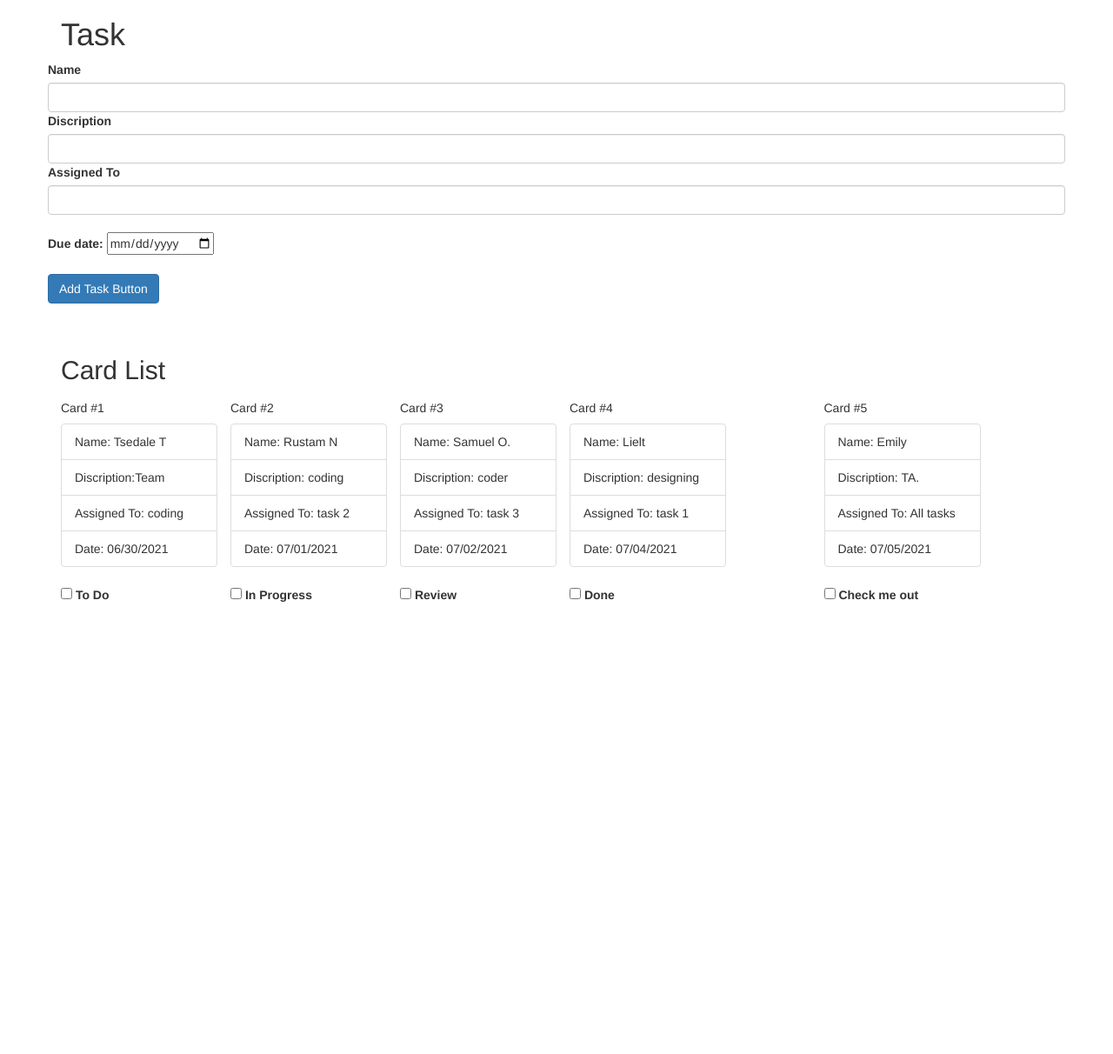
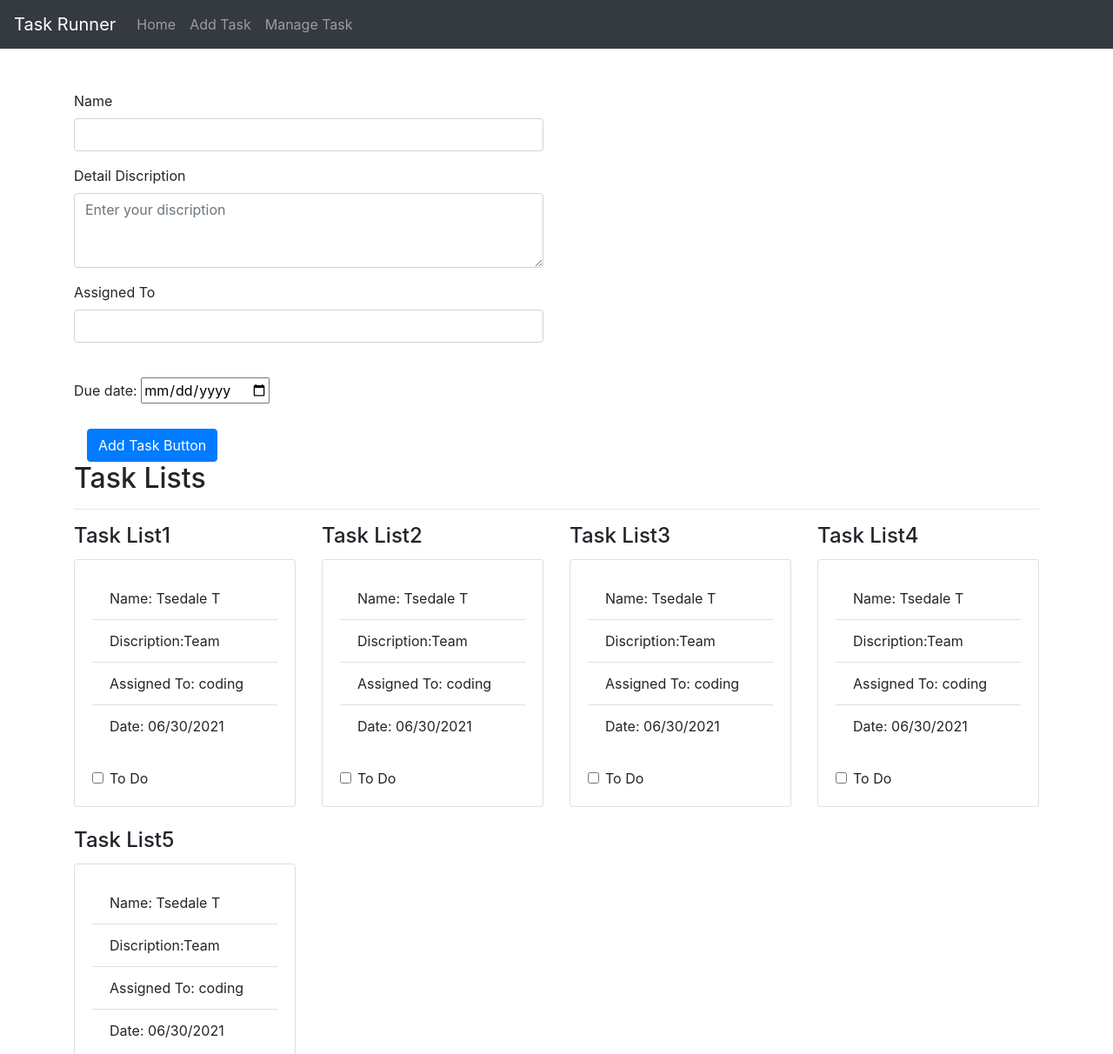
Before and after one commit to TTsedale/Final-Project, a plain HTML site: page index.html in a window 1280 px wide. Shown: the top 1212 px of the page at 87% size. Before the commit the page ends 800 px from the top, so only its background shows below. Drawn offline with nearby package versions, Linux system fonts and the light colour scheme; files that its build step writes are made by us from their sources.

Commit message:
updated html

```diff
--- a/index.html
+++ b/index.html
@@ -5,11 +5,12 @@
     <meta charset="utf-8">
     <meta http-equiv="X-UA-Compatible" content="IE=edge">
     <meta name="viewport" content="width=device-width, initial-scale=1">
+    <link rel="stylesheet" type="text/css" href="style.css">
 
     <title>Title Page</title>
 
     <!-- Bootstrap CSS -->
-    <link href="https://maxcdn.bootstrapcdn.com/bootstrap/3.3.7/css/bootstrap.min.css" rel="stylesheet">
+    <link rel="stylesheet" href="https://cdn.jsdelivr.net/npm/bootstrap@4.5.3/dist/css/bootstrap.min.css" rel="stylesheet">
 
     <!-- HTML5 Shim and Respond.js IE8 support of HTML5 elements and media queries -->
     <!-- WARNING: Respond.js doesn't work if you view the page via file:// -->
@@ -20,21 +21,48 @@
 </head>
 
 <body>
-    <div class="container">
-        <h1>Task</h1>
+
+    <nav class ="navbar navbar-expand-xl navbar-dark bg-dark">
+<a class ="navbar-brand" href ="#"> Task Runner</a>
+<button class ="navbar-toggler" type ="button" data-toggle ="collapse" data-target ="#colNav">
+<span class ="navbar-toggler-icon"></span>
+</button>
+<div class ="collapse navbar-collapse" id ="colNav">
+<ul class ="navbar-nav">
+<li class ="nav-item">
+<a class ="nav-link" href="#"> Home </a>
+</li>
+<li class ="nav-item">
+<a class ="nav-link" href ="#"> Add Task</a>
+</li>
+<li class ="nav-item">
+<a class ="nav-link" href ="#"> Manage Task </a>
+</li>
+</ul>
+</div>
+</nav>
+
+<br>
+<br>
+<div class ="container">
+    <div class="row">
+        <div class="col-md-6">
+            <form>
 
 
-        <form class="row">
-            <div class="col">
+                                 <div class="form-group">
+
                                         <label for="name" class="form-label">Name</label>
                                         <input type="text" class="form-control" id="name">
 
                                     </div>
-            <div class="col">
-                <label for="discription" class="form-label">Discription</label>
-                <input type="text" class="form-control" id="discription">
+                                   <div class="form-group">
+                                <label for="content">Detail Discription</label>
+                                <textarea id="content" class="form-control" placeholder="Enter your discription"
+                                    rows="3"></textarea>
+
                             </div>
-            <div class="col">
+                                    <div class="form-group">
                                         <label for="assignedTo" class="form-label">Assigned To</label>
                                         <input type="text" class="form-control" id="assignedTo">
                                     </div>
@@ -49,140 +77,125 @@
                                     </div>
 
                                 </form>
-        <br>
-        <br>
-
-        <h2>Card List</h2>
+                            </div>
+                        </div>
+</div>
 
 
-        <div class="row">
+    <div class="container">
+        <h2 class="card-title">Task Lists</h2>
 
-            <div class="col-lg-2">
-                <div class="card" style="width: 18rem;">
 
-                    <div class="card-body">
-                        <h5 class="card-title">Card #1</h5>
-                        <!-- <p class="card-text">good luck</p> -->
-                    </div>
-                            <ul class="list-group list-group-flush">
-                                <li class="list-group-item">Name: Tsedale T</li>
-                                <li class="list-group-item">Discription:Team</li>
-                                <li class="list-group-item">Assigned To: coding</li>
-                                <li class="list-group-item">Date: 06/30/2021 </li>
+        <hr>
+
+        <div class= "row">
+            <div class="col-12 col-md-6 col-lg-4 col-xl-3 ">
+                <h4 class="card-title">Task List1</h4>
+                    <div class="card mb-4">
+                        <div class="card-body cardone">
+                            <ul class="list-group  list-group-flush ">
+                                <li class="list-group-item cardA">Name: Tsedale T</li>
+                                <li class="list-group-item cardA">Discription:Team</li>
+                                <li class="list-group-item cardA">Assigned To: coding</li>
+                                <li class="list-group-item cardA">Date: 06/30/2021 </li>
 
                             </ul>
-
+                            <br>
                             <div class="form-check">
                                 <input class="form-check-input" type="checkbox" id="gridCheck">
-                            <label class="form-check-label" for="gridCheck">
-                                To Do
-                            </label>
+                                <label class="form-check-label" for="gridCheck">To Do</label>
                             </div>
+
 
                         </div>
                     </div>
-            <div class="col-lg-2">
-                <div class="card" style="width: 18rem;">
-
-                    <div class="card-body">
-                        <h5 class="card-title">Card #2</h5>
-                        <!-- <p class="card-text">good luck</p> -->
             </div>
-                            <ul class="list-group list-group-flush">
-                                <li class="list-group-item">Name: Rustam N</li>
-                                <li class="list-group-item">Discription: coding </li>
-                                <li class="list-group-item">Assigned To: task 2</li>
-                                <li class="list-group-item">Date: 07/01/2021 </li>
+            <div class="col-12 col-md-6 col-lg-4 col-xl-3 ">
+                <h4 class="card-title">Task List2</h4>
+                    <div class="card mb-4">
+                        <div class="cardtwo card-body">
+                            <ul class="list-group list-group-flush ">
+                                <li class="list-group-item cardA">Name: Tsedale T</li>
+                                <li class="list-group-item cardA">Discription:Team</li>
+                                <li class="list-group-item cardA">Assigned To: coding</li>
+                                <li class="list-group-item cardA">Date: 06/30/2021 </li>
 
                             </ul>
-
+                            <br>
                             <div class="form-check">
                                 <input class="form-check-input" type="checkbox" id="gridCheck">
-                            <label class="form-check-label" for="gridCheck">
-                                In Progress
-                            </label>
+                                <label class="form-check-label" for="gridCheck">To Do</label>
                             </div>
+
 
                         </div>
                     </div>
-            <div class="col-lg-2">
-                <div class="card" style="width: 18rem;">
-
-                    <div class="card-body">
-                        <h5 class="card-title">Card #3</h5>
-                        <!-- <p class="card-text">good luck</p> -->
             </div>
-                            <ul class="list-group list-group-flush">
-                                <li class="list-group-item">Name: Samuel O.</li>
-                                <li class="list-group-item">Discription: coder</li>
-                                <li class="list-group-item">Assigned To: task 3</li>
-                                <li class="list-group-item">Date: 07/02/2021 </li>
+            <div class="col-12 col-md-6 col-lg-4 col-xl-3 ">
+                <h4 class="card-title">Task List3</h4>
+                    <div class="card mb-4">
+                        <div class="cardthree card-body">
+                            <ul class=" cardA list-group list-group-flush ">
+                                <li class="list-group-item cardA">Name: Tsedale T</li>
+                                <li class="list-group-item cardA">Discription:Team</li>
+                                <li class="list-group-item cardA">Assigned To: coding</li>
+                                <li class="list-group-item cardA">Date: 06/30/2021 </li>
 
                             </ul>
-
+                            <br>
                             <div class="form-check">
                                 <input class="form-check-input" type="checkbox" id="gridCheck">
-                            <label class="form-check-label" for="gridCheck">
-                               Review
-                            </label>
+                                <label class="form-check-label" for="gridCheck">To Do</label>
                             </div>
+
 
                         </div>
                     </div>
-            <div class="col-lg-3">
-                <div class="card" style="width: 18rem;">
-
-                    <div class="card-body">
-                        <h5 class="card-title">Card #4</h5>
-                        <!-- <p class="card-text">good luck</p> -->
             </div>
-                            <ul class="list-group list-group-flush">
-                                <li class="list-group-item">Name: Lielt </li>
-                                <li class="list-group-item">Discription: designing</li>
-                                <li class="list-group-item">Assigned To: task 1</li>
-                                <li class="list-group-item">Date: 07/04/2021 </li>
+            <div class="col-12 col-md-6 col-lg-4 col-xl-3 ">
+                <h4 class="card-title">Task List4</h4>
+                    <div class="card mb-4">
+                        <div class="cardfour card-body">
+                            <ul class=" cardA list-group list-group-flush ">
+                                <li class="list-group-item cardA">Name: Tsedale T</li>
+                                <li class="list-group-item cardA">Discription:Team</li>
+                                <li class="list-group-item cardA">Assigned To: coding</li>
+                                <li class="list-group-item cardA">Date: 06/30/2021 </li>
 
                             </ul>
-
+                            <br>
                             <div class="form-check">
                                 <input class="form-check-input" type="checkbox" id="gridCheck">
-                            <label class="form-check-label" for="gridCheck">
-                                Done
-                            </label>
+                                <label class="form-check-label" for="gridCheck">To Do</label>
                             </div>
+
 
                         </div>
                     </div>
-            <div class="col-lg-3">
-                <div class="card" style="width: 18rem;">
-
-                    <div class="card-body">
-                        <h5 class="card-title">Card #5</h5>
-                        <!-- <p class="card-text">good luck</p> -->
             </div>
-                            <ul class="list-group list-group-flush">
-                                <li class="list-group-item">Name: Emily </li>
-                                <li class="list-group-item">Discription: TA. </li>
-                                <li class="list-group-item">Assigned To: All tasks</li>
-                                <li class="list-group-item">Date: 07/05/2021 </li>
+            <div class="col-12 col-md-6 col-lg-4 col-xl-3 ">
+                <h4 class="card-title">Task List5</h4>
+                    <div class="card mb-4">
+                        <div class="cardfive card-body">
+                            <ul class=" cardA list-group list-group-flush ">
+                                <li class="list-group-item cardA">Name: Tsedale T</li>
+                                <li class="list-group-item cardA">Discription:Team</li>
+                                <li class="list-group-item cardA">Assigned To: coding</li>
+                                <li class="list-group-item cardA">Date: 06/30/2021 </li>
 
                             </ul>
-
+                            <br>
                             <div class="form-check">
                                 <input class="form-check-input" type="checkbox" id="gridCheck">
-                            <label class="form-check-label" for="gridCheck">
-                                Check me out
-                            </label>
+                                <label class="form-check-label" for="gridCheck">To Do</label>
                             </div>
 
+
+                        </div>
+                    </div>
             </div>
         </div>
 
     </div>
-
-        <br>
-        <br>
-
 </body>
-
 </html>
```
Lines whose indentation alone changed are shown as unchanged.
